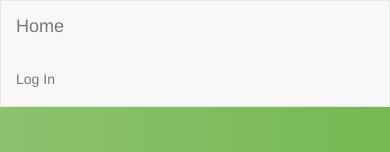
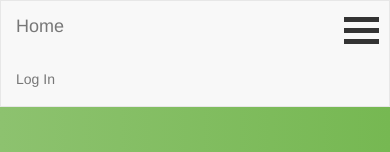
Before and after one commit to mmozhorov/react-saga-app, a React (Create React App) app: page /#/ in a window 390 px wide. Shown: the top 152 px of the page. Built offline with nearby package versions, Linux system fonts and the light colour scheme.

Commit message:
Add make up

```diff
--- /dev/null
+++ b/src/components/Header/Burger.js
@@ -0,0 +1,8 @@
+import React from 'react';
+export default (props) => (
+    <div className="burger-container" onClick={props.changeBurger}>
+        <div className="bar1"></div>
+        <div className="bar2"></div>
+        <div className="bar3"></div>
+    </div>
+);
--- a/src/components/Header/Header.css
+++ b/src/components/Header/Header.css
@@ -3,3 +3,37 @@
     -moz-box-shadow:    0px 0px 6px 0px rgba(50, 50, 50, 0.75);
     box-shadow: 0px 0px 6px 0px rgba(50, 50, 50, 0.75);
 }
+
+.burger-container {
+    display: none;
+    cursor: pointer;
+    position: absolute;
+    right: 10px;
+    top: 10px;
+}
+
+.bar1, .bar2, .bar3 {
+    width: 35px;
+    height: 5px;
+    background-color: #333;
+    margin: 6px 0;
+    transition: 0.4s;
+}
+
+.change .bar1 {
+    -webkit-transform: rotate(-45deg) translate(-9px, 6px);
+    transform: rotate(-45deg) translate(-9px, 6px);
+}
+
+.change .bar2 {opacity: 0;}
+
+.change .bar3 {
+    -webkit-transform: rotate(45deg) translate(-8px, -8px);
+    transform: rotate(45deg) translate(-8px, -8px);
+}
+
+@media all and (max-width: 762px){
+    .burger-container{
+        display: inline-block;
+    }
+}
--- a/src/components/Header/index.js
+++ b/src/components/Header/index.js
@@ -1,5 +1,7 @@
 import React, { Component } from 'react';
 import { Link, Redirect, withRouter } from 'react-router-dom';
+import Burger from "./Burger";
+import "./Header.css";
 
 const UserNavBar = props => (
     <ul className="nav navbar-nav">
@@ -28,6 +30,7 @@ class Header extends Component {
         const { user } = this.props;
         return(
             <nav className="navbar navbar-default">
+                <Burger/>
                 <div className="container-fluid">
                     <div className="navbar-header">
                         <Link className="navbar-brand" to="/">Home</Link>
```
